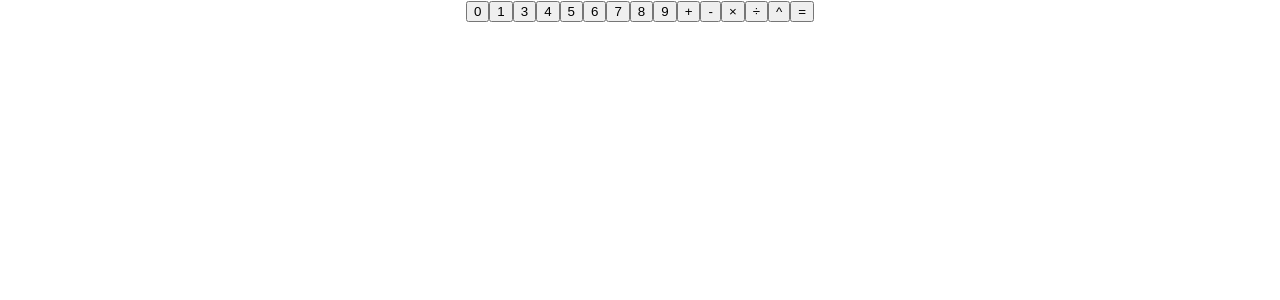
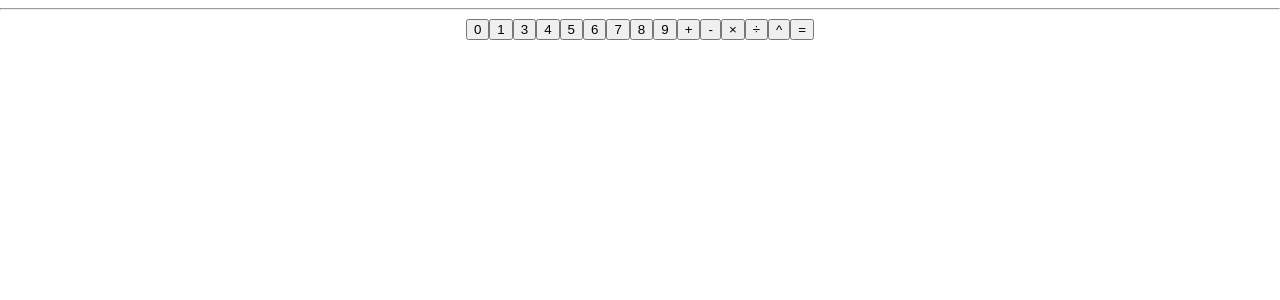
Before and after one commit to jamesliudotcc/typescript-react-talk, a React (Create React App) app: page / in a window 1280 px wide. Shown: the top 300 px of the page. Built offline with nearby package versions, Linux system fonts and the light colour scheme.

Commit message:
Working, need to sort out before/after operator

```diff
--- a/src/App.tsx
+++ b/src/App.tsx
@@ -1,32 +1,65 @@
 import React, { useState } from 'react';
 import './App.css';
 
-import { Digit, Operator, Command } from './types/types';
+import { Digit, Operator, Command, NumberHook } from './types/types';
+import { digits, operators, keyBoard } from './constants';
 
 import Button from './components/Button';
+import Display from './components/Display';
 
 const App: React.FC = () => {
-  //prettier-ignore
-  const digits: Digit[] = ['0', '1', '3', '4', '5', '6', '7', '8', '9',]
-  const operators: Operator[] = ['+', '-', '×', '÷', '^', '='];
-  const keyBoard: Command[] = [...digits, ...operators];
+  // TODO: Figure out how to annotate this.
+  const [afterOperator, setAfterOperator]: NumberHook = useState('');
+  const [beforeOperator, setBeforeOperator]: NumberHook = useState('');
+  const [operator, setOperator]: [
+    Operator,
+    React.Dispatch<React.SetStateAction<Operator>>
+  ] = useState('' as Operator);
 
-  const [afterOperator, setAfterOperator] = useState('');
-  const [beforeOperator, setBeforeOperator] = useState('');
-  const [operator, setOperator] = useState('');
+  function calculate(fromDisplay: {
+    operator: Operator;
+    beforeOperator: string;
+    afterOperator: string;
+  }) {
+    const { operator, beforeOperator, afterOperator } = fromDisplay;
+    switch (operator) {
+      case '+':
+        return (Number(beforeOperator) + Number(afterOperator)).toString();
+      case '-':
+        return (Number(beforeOperator) - Number(afterOperator)).toString();
+      case '×':
+        return (Number(beforeOperator) * Number(afterOperator)).toString();
+      case '÷':
+        return (Number(beforeOperator) / Number(afterOperator)).toString();
+      case '^':
+        return (Number(beforeOperator) ** Number(afterOperator)).toString();
+    }
+    return '';
+  }
 
   function handleClick(keyClicked: Command) {
     console.log(keyClicked);
     if (digits.includes(keyClicked as Digit)) {
       if (operator && beforeOperator) {
-        // Move before operator to
+        return setAfterOperator(() => afterOperator + keyClicked);
+      } else {
+        return setBeforeOperator(() => beforeOperator + keyClicked);
       }
     }
+    if (keyClicked === '=') {
+      if (!beforeOperator || !afterOperator) return;
+
+      setBeforeOperator(() => '');
+      setOperator(() => '');
+      setAfterOperator(() =>
+        calculate({ operator, beforeOperator, afterOperator })
+      );
+      return;
+    }
     if (operators.includes(keyClicked as Operator)) {
-      console.log('hi');
       // TODO if (afterOperator), calculate and set beforeOperator to result
       // TODO only change operator state if (beforeOperator)
-      setOperator(() => keyClicked);
+      return setOperator(() => keyClicked as Operator);
     }
   }
 
@@ -38,6 +71,13 @@ const App: React.FC = () => {
     />
   ));
 
-  return <div className="App">{buttons}</div>;
+  return (
+    <div className="App">
+      <Display display={`${beforeOperator} ${operator} ${afterOperator}`} />
+      <hr />
+      {buttons}
+    </div>
+  );
 };
+
 export default App;
--- /dev/null
+++ b/src/components/Display.tsx
@@ -0,0 +1,7 @@
+import React from 'react'
+
+const Display: React.FC<{ display: string }> = props => (
+    <div>{props.display}</div>
+  );
+
+  export default Display
--- /dev/null
+++ b/src/constants.ts
@@ -0,0 +1,6 @@
+import { Digit, Operator, Command } from './types/types';
+
+//prettier-ignore
+export const digits: Digit[] = ['0', '1', '3', '4', '5', '6', '7', '8', '9',]
+export const operators: Operator[] = ['+', '-', '×', '÷', '^', '='];
+export const keyBoard: Command[] = [...digits, ...operators];
```
Also changed, not shown: src/types/types.ts (+15 -2 lines).
